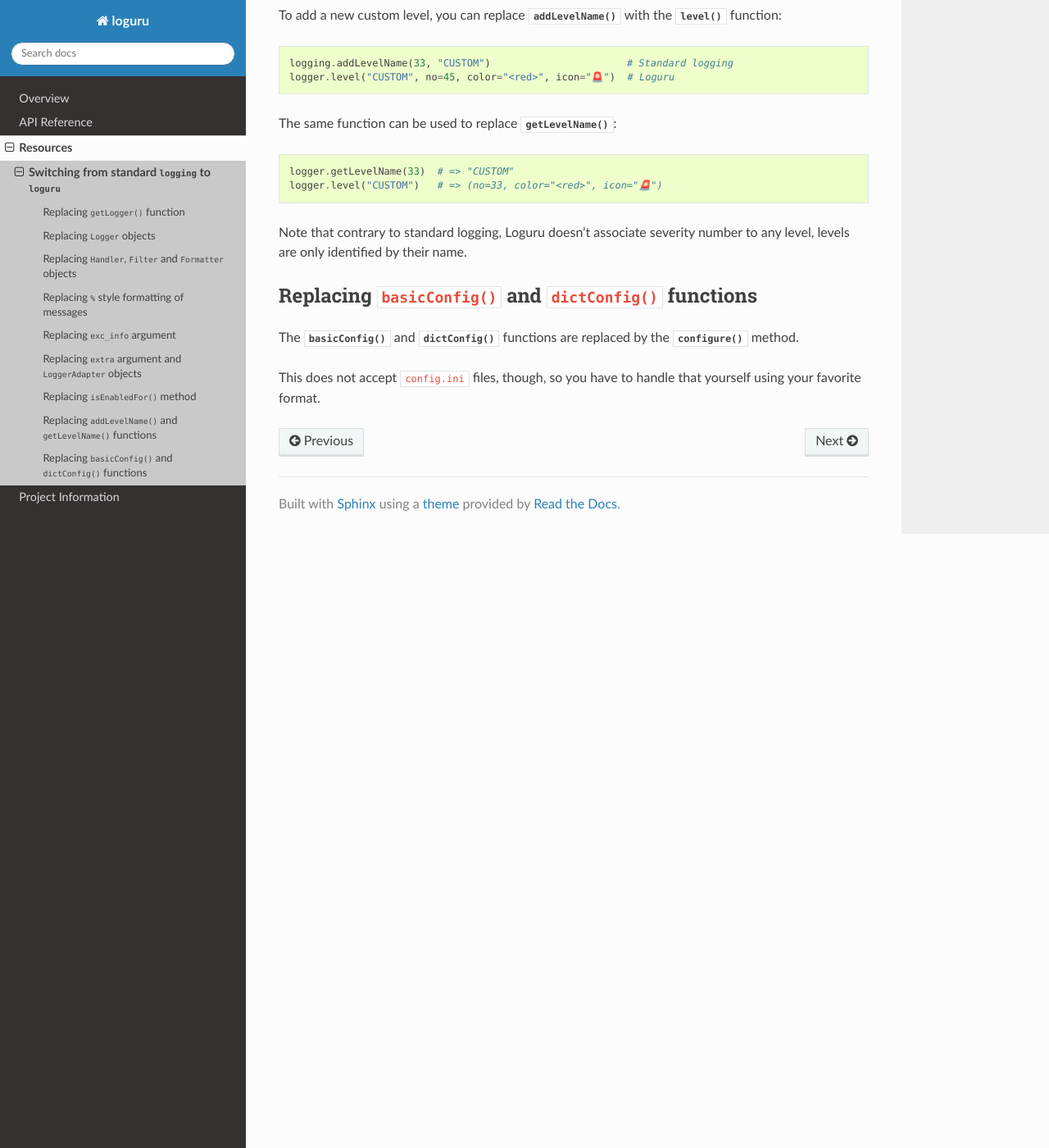
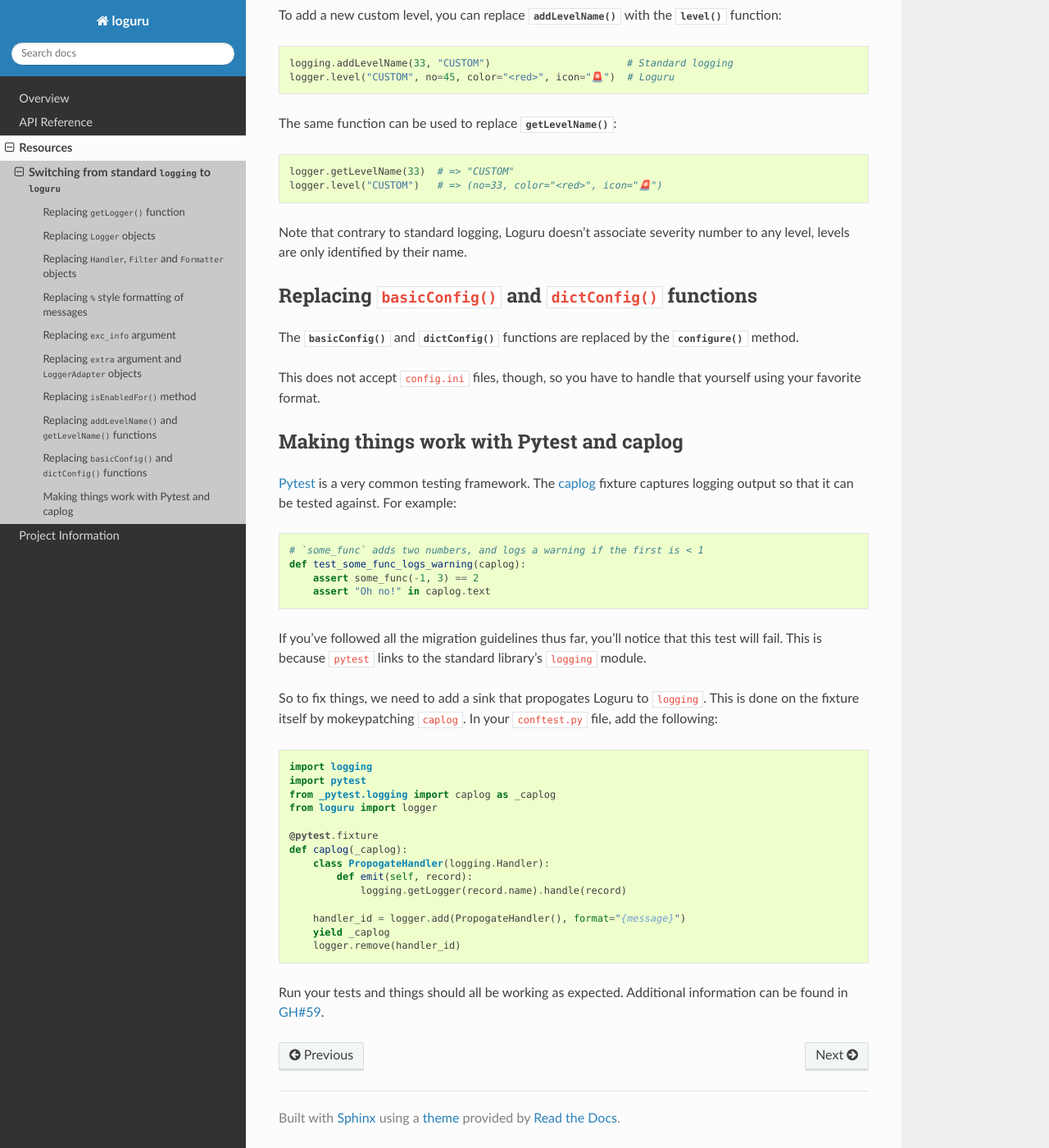
Before and after one commit to marynamelynk/loguru, a Sphinx documentation site: the page built from docs/resources/migration.rst, in a window 1280 px wide and 1400 px high, scrolled down 3831 px. Shown: the whole window at 82% size. Built offline with Sphinx 7.4.7 and the Read the Docs theme 2.0.0, drawn with Linux system fonts in a browser that asks for light colours.

Commit message:
Add pytest+caplog info to migration docs (#60)

```diff
--- a/docs/resources/migration.rst
+++ b/docs/resources/migration.rst
@@ -194,3 +194,45 @@ Replacing ``basicConfig()`` and ``dictConfig()`` functions
 The |basicConfig| and |dictConfig| functions are replaced by the |configure| method.
 
 This does not accept ``config.ini`` files, though, so you have to handle that yourself using your favorite format.
+
+
+Making things work with Pytest and caplog
+-----------------------------------------
+
+`Pytest`_ is a very common testing framework. The `caplog`_ fixture captures
+logging output so that it can be tested against. For example::
+
+    # `some_func` adds two numbers, and logs a warning if the first is < 1
+    def test_some_func_logs_warning(caplog):
+        assert some_func(-1, 3) == 2
+        assert "Oh no!" in caplog.text
+
+If you've followed all the migration guidelines thus far, you'll notice that
+this test will fail. This is because ``pytest`` links to the standard library's
+``logging`` module.
+
+So to fix things, we need to add a sink that propogates Loguru to ``logging``.
+This is done on the fixture itself by mokeypatching ``caplog``. In your
+``conftest.py`` file, add the following::
+
+    import logging
+    import pytest
+    from _pytest.logging import caplog as _caplog
+    from loguru import logger
+
+    @pytest.fixture
+    def caplog(_caplog):
+        class PropogateHandler(logging.Handler):
+            def emit(self, record):
+                logging.getLogger(record.name).handle(record)
+
+        handler_id = logger.add(PropogateHandler(), format="{message}")
+        yield _caplog
+        logger.remove(handler_id)
+
+Run your tests and things should all be working as expected. Additional
+information can be found in `GH#59`_.
+
+.. _pytest: https://docs.pytest.org/en/latest/
+.. _caplog: https://docs.pytest.org/en/latest/logging.html?highlight=caplog#caplog-fixture
+.. _`GH#59`: https://github.com/Delgan/loguru/issues/59
```
